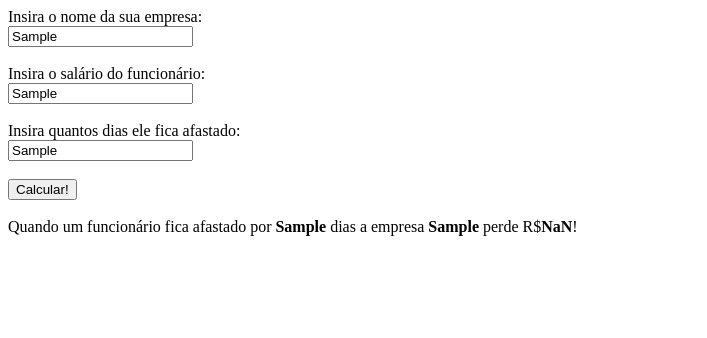
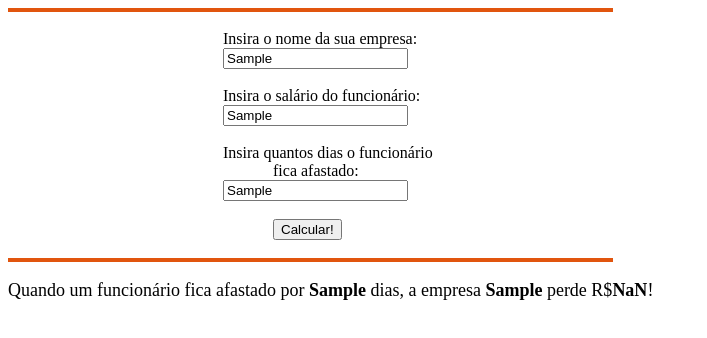
Before and after one commit to Joao-Nribeiro/ProjetoPI-TermoIO, a plain HTML site: page simulador-financ/simulador.html in a window 1280 px wide. Both pictures are taken after typing "Sample", "Sample", "Sample" into the empty fields and a click on the button "Calcular!". Shown: the whole page, without its empty margins (0-707 px from the left). Drawn offline with Linux system fonts and the light colour scheme.

Commit message:
Update simulador

```diff
--- a/simulador-financ/simulador.html
+++ b/simulador-financ/simulador.html
@@ -7,18 +7,20 @@
     <title>Simulador Financeiro</title>
 </head>
 <body>
-    Insira o nome da sua empresa:<br>
-    <input id="nome_empresa"><br><br>
+    <div style="background-color: #E1550E; height: 4px;width: 605px;"></div><br>
+    <div style="margin-left: 215px;"> Insira o nome da sua empresa:<br>
+        <input id="nome_empresa"><br><br>
 
-    Insira o salário do funcionário:<br>
-    <input id="quant_salario"><br><br>
+        Insira o salário do funcionário:<br>
+        <input id="quant_salario"><br><br>
 
-    Insira quantos dias ele fica afastado:<br>
-    <input id="quant_dias"><br><br>
+        Insira quantos dias o funcionário<br><span style="margin-left: 50px;"> fica afastado:</span><br>
+        <input id="quant_dias"><br><br>
 
-    <button onclick="multiplicacao()">Calcular!</button>
-    <br><br>
-    <div id="frase_final"></div>
+        <button onclick="multiplicacao()" style="margin-left: 50px;" >Calcular!</button>
+    <br><br></div>
+    <div id="design" style="background-color: #E1550E; height: 4px;width: 0px;"></div>
+    <br><div id="frase_final" style=" font-size: large;" ></div>
 
 </body>
 </html>
@@ -30,8 +32,8 @@
         var resultado = dinheiroperdido.toFixed(2)
 
         frase_final.innerHTML= 'Quando um funcionário fica afastado por <b>'+quant_dias.value+
-        '</b> dias a empresa <b>'+nome_empresa.value+'</b> perde R$<b>'+resultado+'</b>!'
+        '</b> dias, a empresa <b>'+nome_empresa.value+'</b> perde R$<b>'+resultado+'</b>!'
 
-
+        design.style.width = '605px'
     }
 </script>
```
